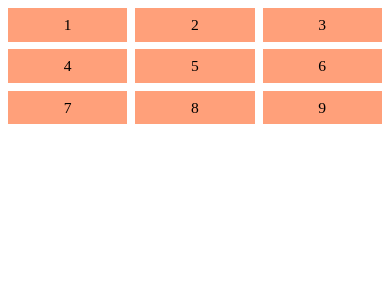
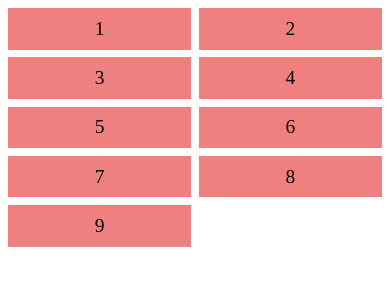
Before and after one commit to Rick799/grid101, a website built with Vite: page 00_basics/index.html in a window 390 px wide. Built offline with nearby package versions, Linux system fonts and the light colour scheme.

Commit message:
00_basics - responsive grid

```diff
--- a/00_basics/index.html
+++ b/00_basics/index.html
@@ -5,10 +5,10 @@
     <meta http-equiv="X-UA-Compatible" content="IE=edge" />
     <meta name="viewport" content="width=device-width, initial-scale=1.0" />
     <link rel="stylesheet" href="style.css" />
-    <title>Grid Basics</title>
+    <title>Grid 101</title>
   </head>
   <body>
-    <div class="grid">
+    <div class="container">
       <div>1</div>
       <div>2</div>
       <div>3</div>
--- a/00_basics/style.css
+++ b/00_basics/style.css
@@ -1,14 +1,13 @@
-.grid {
+.container {
   display: grid;
-  grid-template-rows: 1fr 1fr 1fr;
-  grid-template-columns: 1fr 1fr 1fr;
-  gap: 2vw;
+  grid-template-columns: repeat(auto-fill, minmax(150px, 1fr));
+  /* grid-template-rows: 150px 150px; */
+  grid-gap: 2vw;
 }
 
-
-.grid > div {
-  font-size: 4vw;
+.container > div {
+  background-color: lightcoral;
   padding: 0.5em;
-  background-color: lightsalmon;
   text-align: center;
+  font-size: 5vw;
 }
```
